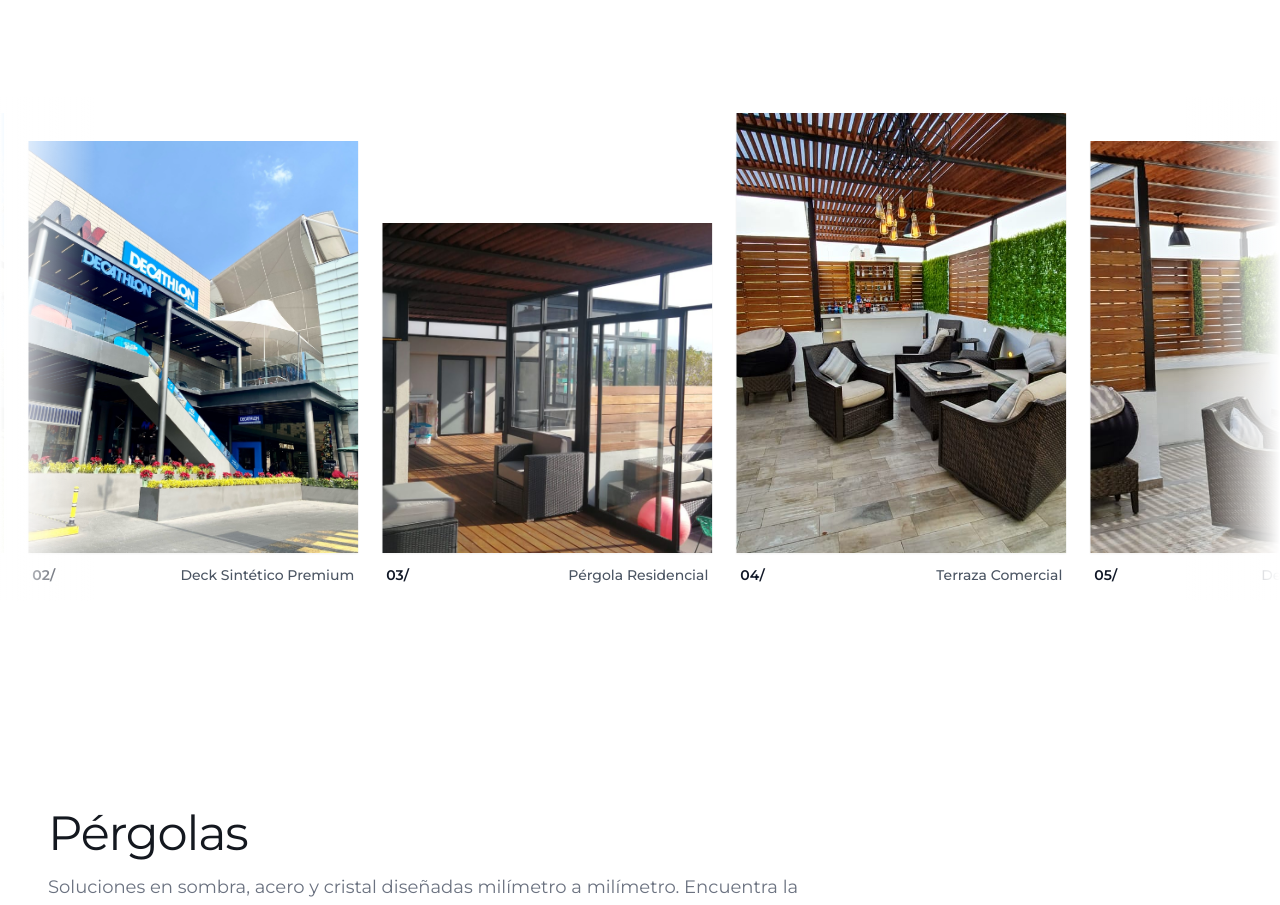
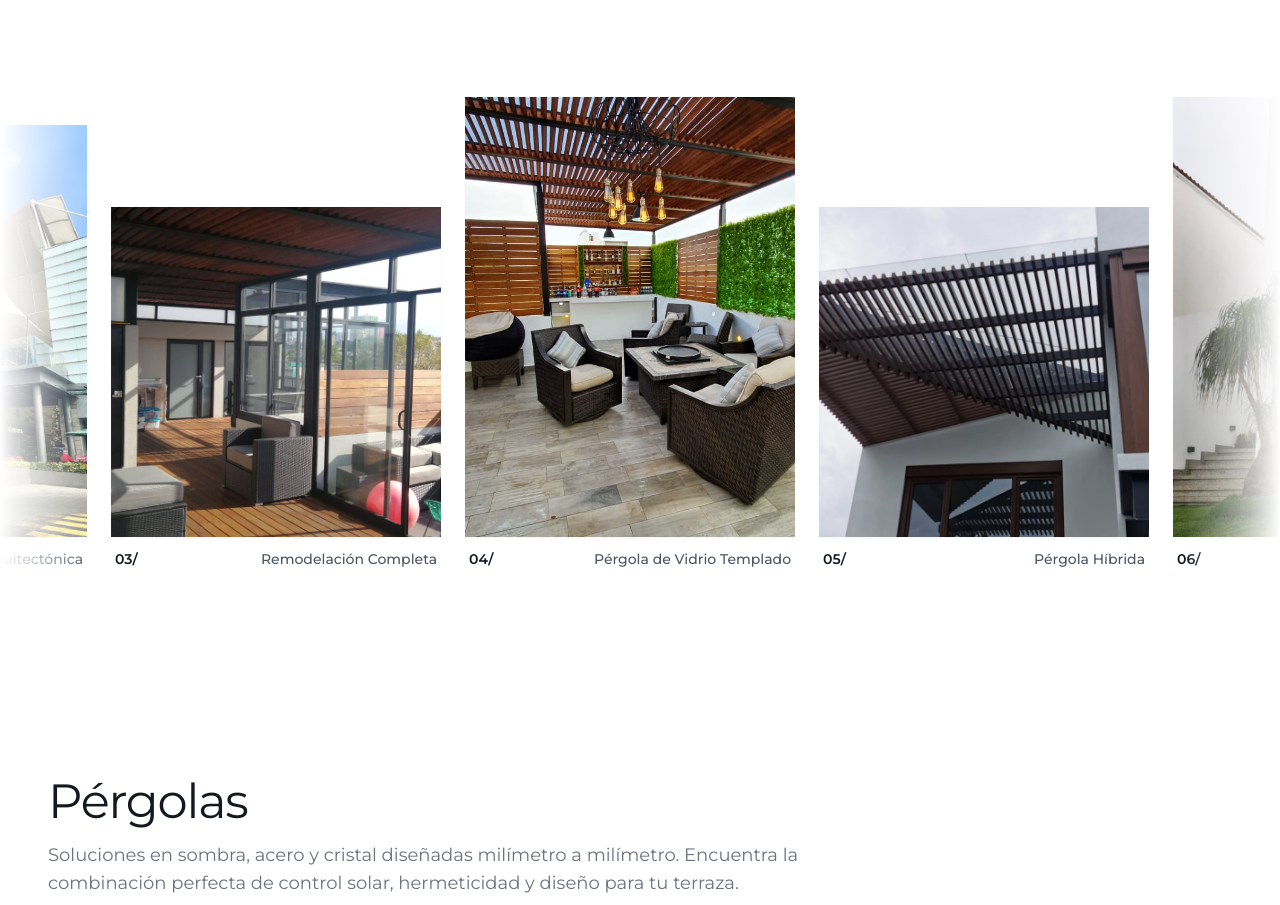
Before and after one commit to jhon-henao13/materiaviva-landing, a React (Vite) app: page / in a window 1280 px wide. Shown: the part 1195-2100 px from the top of the page. Built offline with nearby package versions, Linux system fonts and the light colour scheme.

Commit message:
fix: ajust text/speed in StatsCarousel section

```diff
--- a/src/components/Hero.jsx
+++ b/src/components/Hero.jsx
@@ -24,7 +24,7 @@ export default function Hero() {
         />
 
         {/* Degradado responsivo móvil: Concentrado abajo-izquierda con efecto blur */}
-        <div className="absolute inset-x-0 bottom-0 h-4/5 bg-gradient-to-t from-white/90 via-white/70 to-transparent block md:hidden" />
+        <div className="absolute inset-x-0 bottom-0 h-4/5 bg-gradient-to-t from-white/90 via-white/85 to-transparent block md:hidden" />
 
         {/* Degradado Desktop (sin cambios) */}
         <div className="absolute inset-0 bg-gradient-to-r from-white via-white/85 sm:via-white/70 to-transparent hidden md:block w-3/4 lg:w-3/5 h-full" />
--- a/src/components/StatsCarousel.jsx
+++ b/src/components/StatsCarousel.jsx
@@ -17,25 +17,25 @@ import img12 from '../assets/group-carrusel/12.jpeg';
 
 export default function StatsCarousel() {
   const images = [
-    { id: 1, src: img1, title: 'Pérgola Bioclimática', code: '01/' },
-    { id: 2, src: img2, title: 'Deck Sintético Premium', code: '02/' },
-    { id: 3, src: img3, title: 'Pérgola Residencial', code: '03/' },
-    { id: 4, src: img4, title: 'Terraza Comercial', code: '04/' },
-    { id: 5, src: img5, title: 'Deck Madera Cumarú', code: '05/' },
-    { id: 6, src: img6, title: 'Pérgola Retráctil', code: '06/' },
-    { id: 7, src: img7, title: 'Proyecto Exterior CDMX', code: '07/' },
-    { id: 8, src: img8, title: 'Deck Flotante', code: '08/' },
-    { id: 9, src: img9, title: 'Estructura Aluminio', code: '09/' },
-    { id: 10, src: img10, title: 'Pérgola Minimalista', code: '10/' },
-    { id: 11, src: img11, title: 'Deck & Pergola Integra', code: '11/' },
-    { id: 12, src: img12, title: 'Pérgola con Iluminación LED', code: '12/' },
+    { id: 1, src: img1, title: 'Velaria Arquitectónica', code: '01/' },
+    { id: 2, src: img2, title: 'Velaria Arquitectónica', code: '02/' },
+    { id: 3, src: img3, title: 'Remodelación Completa', code: '03/' },
+    { id: 4, src: img4, title: 'Pérgola de Vidrio Templado', code: '04/' },
+    // { id: 5, src: img5, title: 'Deck Madera Cumarú', code: '05/' },
+    { id: 6, src: img6, title: 'Pérgola Híbrida', code: '05/' },
+    { id: 7, src: img7, title: 'Proyecto Exterior', code: '06/' },
+    { id: 8, src: img8, title: 'Pérgola de Madera', code: '07/' },
+    { id: 9, src: img9, title: 'Pérgola Híbrida', code: '08/' },
+    { id: 10, src: img10, title: 'Pérgola Sombra Viva', code: '09/' },
+    { id: 11, src: img11, title: 'Sauna', code: '10/' },
+    { id: 12, src: img12, title: 'Pérgola Híbrida', code: '11/' },
   ];
 
   // Duplicamos el array para lograr el bucle infinito perfecto e imperceptible
   const carouselList = [...images, ...images];
 
   return (
-    <section className="py-20 md:py-28 bg-white overflow-hidden relative">
+    <section className="py-16 md:py-24 bg-white overflow-hidden relative">
       <div className="max-w-7xl mx-auto px-6 md:px-12">
 
         {/* SECCIÓN 1: Estadísticas (Métricas) */}
--- a/src/index.css
+++ b/src/index.css
@@ -21,7 +21,7 @@
 .animate-marquee {
   display: flex;
   width: max-content;
-  animation: marquee 90s linear infinite;
+  animation: marquee 45s linear infinite;
 }
 
 .animate-marquee:hover {
```
